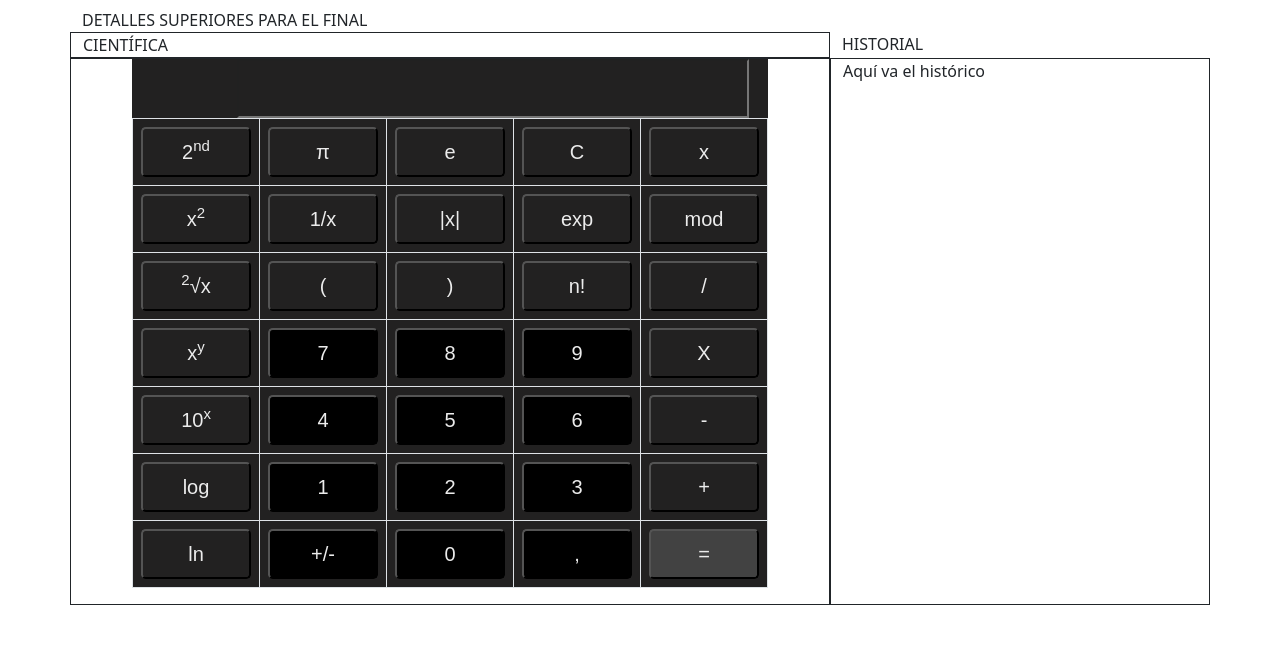
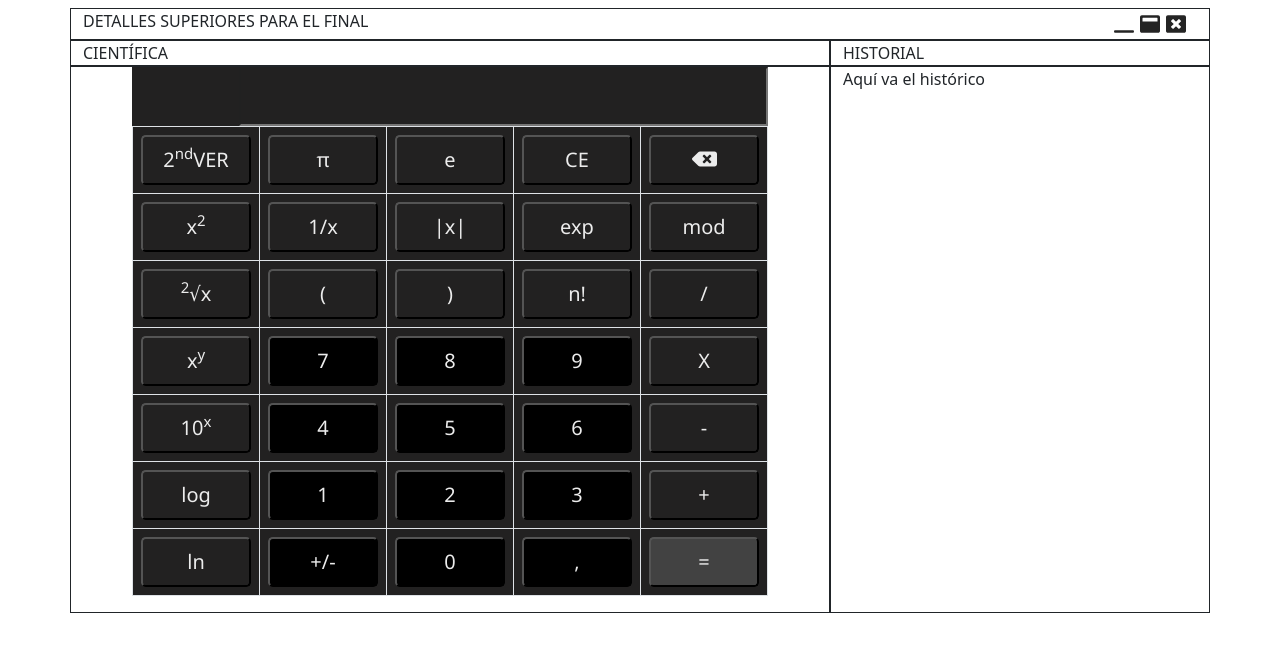
Before and after one commit to francofau/calculadoraJQuery, a plain HTML site: page index.html in a window 1280 px wide. Drawn offline with nearby package versions, Linux system fonts and the light colour scheme.

Commit message:
css+funcionalidades
Agregué funcionamiento a algunos botones más. También sumé iconos de FontAwesome y algunos estilos extras en CSS

```diff
--- a/css/styles.css
+++ b/css/styles.css
@@ -1,13 +1,32 @@
 *{
     box-sizing: border-box;
-
 }
 .calculadora {
     display: block;
     background-color: rgb(34, 33, 33);
+}
+.barraSuperior{
+    display: flex;
+    justify-content: left;
+}
+#botonesVentana{
+    display: flex;
+    justify-content: right;
+    gap: 10%;
+    margin-left: auto;
+    margin-right: 1%;
+    color: rgb(36, 36, 36);
+    font-size: 20px;
+    cursor: pointer;
+}
+#minimizar:hover, #maximizar:hover{
+    color: rgb(88, 88, 88);
 
 }
+#cerrar:hover{
+    color: rgb(218, 19, 19);
 
+}
 /* Dimension de los botones */
 .calculadora td button {
     display: block;
@@ -16,29 +35,11 @@
 button {
     background-color: rgb(34, 33, 33);
     color:rgb(236, 236, 236);
-    font-weight: 270;
-    font-family: Arial, Helvetica, sans-serif;
+    font-weight: 260;
+    font-family: 'Segoe UI', Tahoma, Geneva, Verdana, sans-serif;
 }
-
 button:hover{
     background-color:rgb(117, 117, 117);
-}
-.pantalla{
-    background-color: rgb(34, 33, 33);
-}
-
-#resultado {
-    display: flex;
-    justify-content: flex-end;
-    padding-right: 3%;
-    background-color: rgb(34, 33, 33);
-    color: rgb(255, 255, 255);
-    font-size: 35px;
-    cursor: not-allowed;
-}
-
-#unox{
-    cursor: not-allowed;
 }
 #num0, #num1, #num2, #num3, #num4, #num5, #num6, #num7, #num8, #num9, #btnMasMenos, #btnComa{
     background-color: black;
@@ -46,3 +47,19 @@ button:hover{
 #btnIgual{
     background-color: rgb(66, 66, 66);
 }
+#resultado {
+    display: flex;
+    justify-content: flex-end;
+    background-color: rgb(34, 33, 33);
+    cursor: not-allowed;
+}
+.pantalla{
+    background-color: rgb(34, 33, 33);
+    color: rgb(255, 255, 255);
+    font-family: 'Segoe UI', Tahoma, Geneva, Verdana, sans-serif;
+    font-size: 35px;
+}
+#textoPantalla{
+    text-align: end;
+    padding-right: 3%;
+}
--- a/index.html
+++ b/index.html
@@ -15,19 +15,27 @@
     <link href="https://cdn.jsdelivr.net/npm/bootstrap@5.0.1/dist/css/bootstrap.min.css" rel="stylesheet" integrity="sha384-+0n0xVW2eSR5OomGNYDnhzAbDsOXxcvSN1TPprVMTNDbiYZCxYbOOl7+AMvyTG2x" crossorigin="anonymous">
     <!-- JavaScript Bundle with Popper -->
     <script src="https://cdn.jsdelivr.net/npm/bootstrap@5.0.1/dist/js/bootstrap.bundle.min.js" integrity="sha384-gtEjrD/SeCtmISkJkNUaaKMoLD0//ElJ19smozuHV6z3Iehds+3Ulb9Bn9Plx0x4" crossorigin="anonymous"></script>
+    <!-- Font Awesome-->
+    <script src="https://use.fontawesome.com/releases/v5.15.3/js/all.js" crossorigin="anonymous"></script>
     <!-- CSS propio -->
     <link rel="stylesheet" href="css/styles.css">
     <title>Calculadora JQuery</title>
 </head>
 <body>
     <div class="container">
-        <!-- Este div es para los detalles extras de la calculadora -->
         <div class="row mt-2">
-            <div class="col-12 ">DETALLES SUPERIORES PARA EL FINAL</div>
+            <div class="barraSuperior col-12 border border-dark">DETALLES SUPERIORES PARA EL FINAL
+                <div id="botonesVentana">
+                    <div id="minimizar"><i class="far fa-window-minimize"></i></div>
+                    <div id="maximizar"><i class="fas fa-window-maximize"></i></div>
+                    <div id="cerrar"><i class="fas fa-window-close"></i></div>
+                </div>
+            </div>
         </div>
         <div class="row">
             <div class="col-8 border border-dark">CIENTÍFICA</div>
-            <div class="col-4">HISTORIAL</div>
+            <!-- El titulo "historial" se oculta cuando se achica la pantalla -->
+            <div class="col-4 border border-dark d-none d-lg-block">HISTORIAL</div>
         </div>
         <div class="row">
             <div class="col-8 border border-dark d-flex justify-content-center">
@@ -43,11 +51,11 @@
                         <table class="table table-bordered calculadora d-flex justify-content-center">
                             <tr>
                                 <!-- Agregar div para hacer lo funcional con teclado -->
-                                <td><button class="btn-lg" id="btn2nd">2<sup>nd</sup></button></td>
+                                <td><button class="btn-lg" id="btn2nd">2<sup>nd</sup>VER</button></td>
                                 <td><button class="btn-lg" id="btnPI">π</button></td>
                                 <td><button class="btn-lg" id="btnE"">e</button></td>
-                                <td><button class="btn-lg" id="btnC">C</button></td>
-                                <td><button class="btn-lg" id="btnX">x</button></td>
+                                <td><button class="btn-lg" id="btnC">CE</button></td>
+                                <td><button class="btn-lg" id="btnX" ><i class="fas fa-backspace"></i></button></td>
                             </tr>
                             <tr>
                                 <td><button class="btn-lg" id="btnX2">x<sup>2</sup></button></td>
@@ -95,7 +103,8 @@
                     </div>
                 </div>
             </div>
-            <div class="col-4 border border-dark" id="listadoHistorico">Aquí va el histórico</div>
+            <!-- El contenido histórico se oculta cuando se achica la pantalla -->
+            <div class="col-4 border border-dark d-none d-lg-block" id="listadoHistorico">Aquí va el histórico</div>
         </div>
     </div>
 
--- a/js/scripts.js
+++ b/js/scripts.js
@@ -1,10 +1,35 @@
 $(document).ready(function(){
+	/* Agregar al listado de calculo histórico */
+	 $("#btnIgual").on('click', function(e){
+        e.preventDefault();
+       $("#listadoHistorico").html("agregar al historial");
+    })
+
 	$("#textoPantalla").val("");
 	op="";
 	$("#textoPantalla").on("click",
 	function(){ $("#textoPantalla").val("");});
 	$("#btnC").on("click",
 	function(){ $("#textoPantalla").val("");
+	op="";
+	});
+	/* PI */
+	$("#btnPI").on("click",
+	function(){ $("#textoPantalla").val("3.141592653589");
+	op="";
+	});
+	/* número E */
+	$("#btnE").on("click",
+	function(){ $("#textoPantalla").val("2.718281828459");
+	op="";
+	});
+	/* Paréntesis REVISAR*/
+	$("#btnParI").on("click",
+	function(){ $("#textoPantalla").val("(");
+	op="";
+	});
+	$("#btnParD").on("click",
+	function(){ $("#textoPantalla").val(")");
 	op="";
 	});
 
@@ -15,29 +40,32 @@ $(".val").on("click",
 				var a = $(this).attr("href");
 				$("#textoPantalla").val($("#textoPantalla").val()+a);
 			});
-
+	/* Suma */
 	$("#btnSuma").on("click",
 			function() { num = $("#textoPantalla");
 						acc = num.val();
 						op= op+acc+"+";
 						$("#textoPantalla").val("");});
+	/* Resta */
 	$("#btnResta").on("click",
 			function() { num = $("#textoPantalla");
 						acc = num.val();
 						op= op+acc+"-";
 						$("#textoPantalla").val("");});
+	/* Multiplicación */
 	$("#btnMulti").on("click",
 			function() { num = $("#textoPantalla");
 						acc = num.val();
 						op= op+acc+"*";
 						$("#textoPantalla").val("");});
+	/* División */
 	$("#btnDivi").on("click",
 			function() { num = $("#textoPantalla");
 						acc = num.val();
 						op= op + acc + "/" ;
 						$("#textoPantalla").val("");});
 
-
+	/* Igual */
 	$("#btnIgual").on("click",
 			function(){
 				var num = $("#textoPantalla");
@@ -47,4 +75,21 @@ $("#btnIgual").on("click",
 				op="";
 
 			})
+
+	// otras operaciones
+		$("#btnX2").on("click",
+			function() {
+				var num = $("#textoPantalla");
+				$("#textoPantalla").val(num.val() * num.val());
 			});
+		$("#btn1x").on("click",
+			function() {
+				var num = $("#textoPantalla");
+				$("#textoPantalla").val(1 / num.val());
+			});
+		$("#btnRaiz").on("click",
+			function() {
+				var num = $("#textoPantalla");
+				$("#textoPantalla").val( Math.sqrt(num.val()));
+			});
+});
```
Lines whose indentation alone changed are shown as unchanged.
